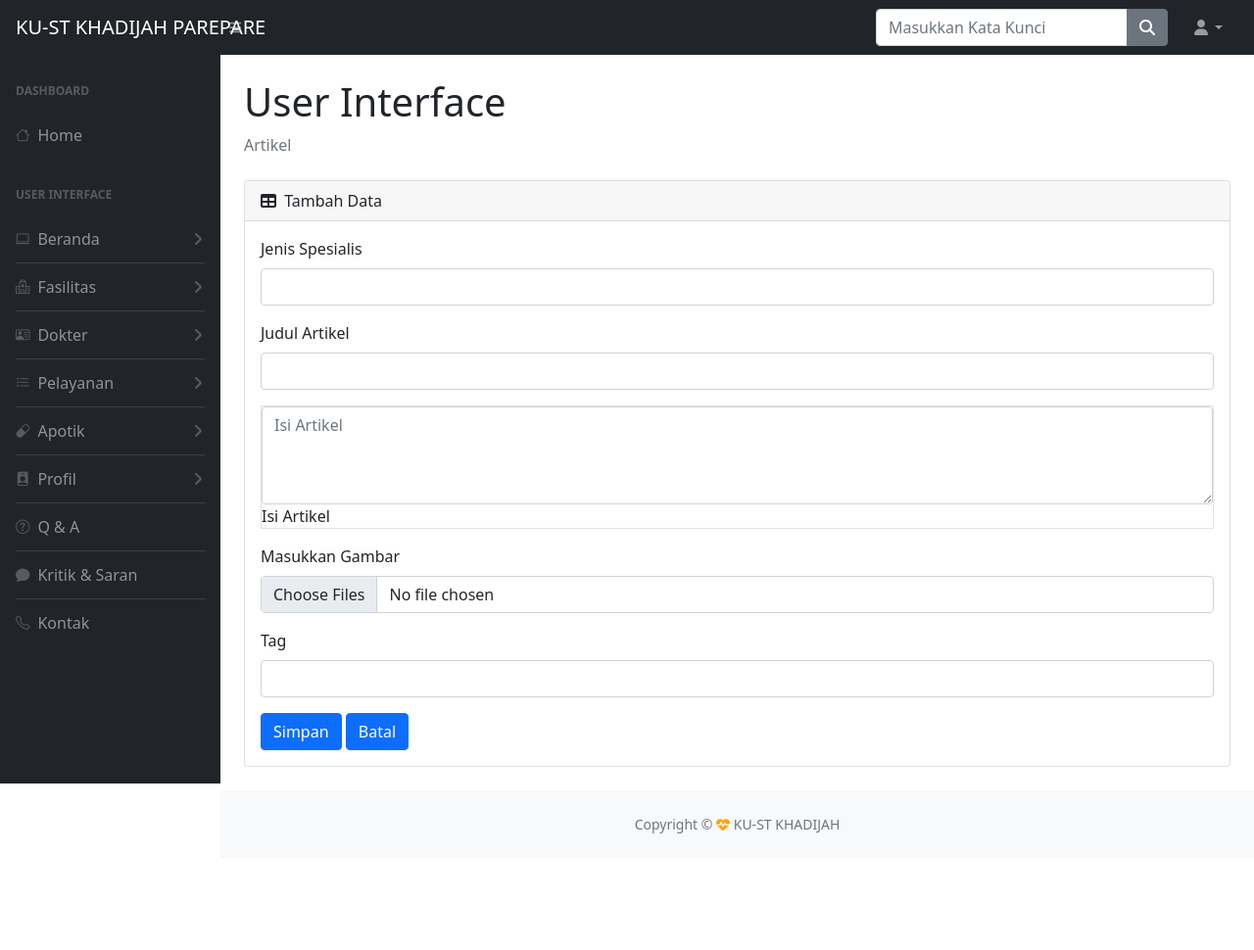
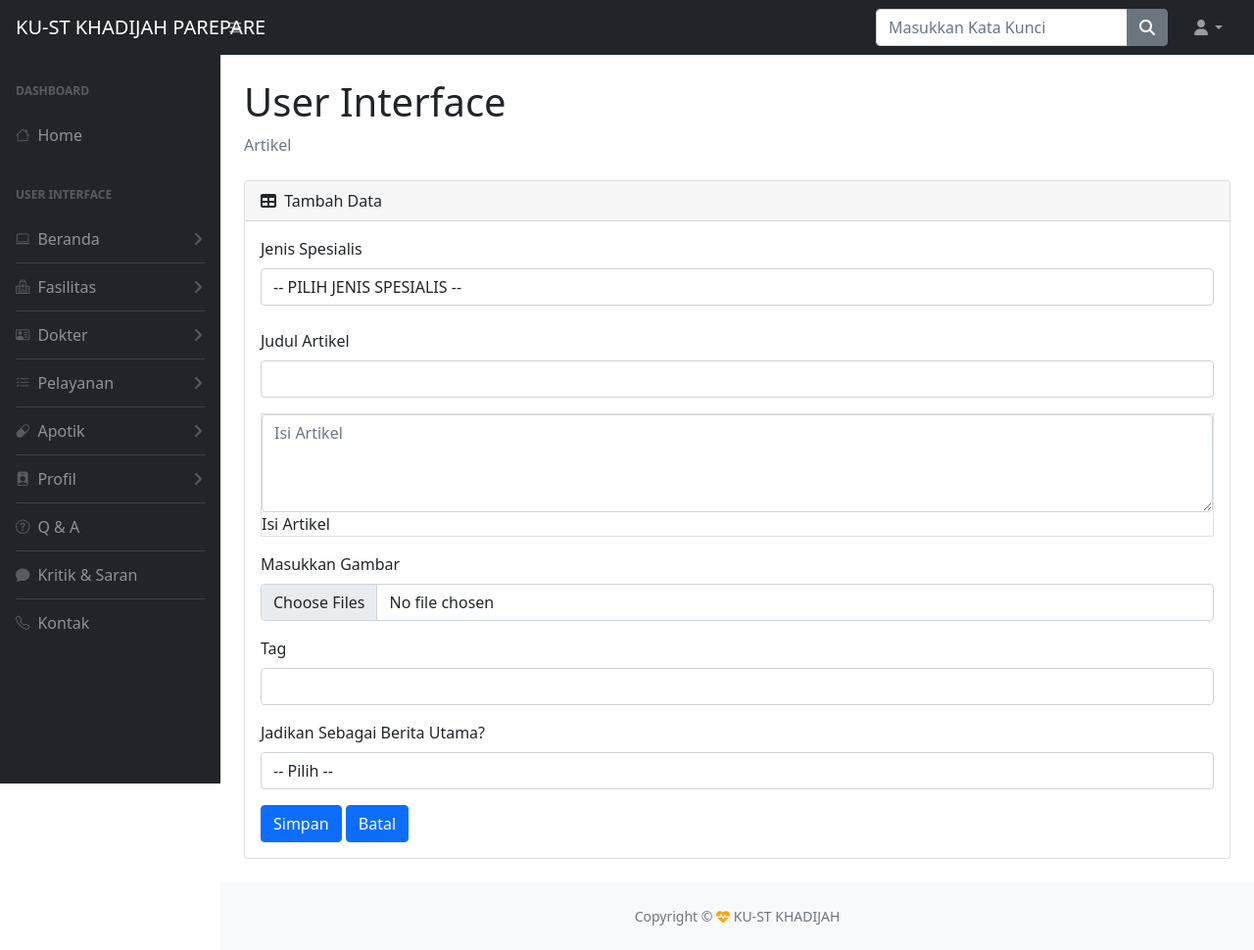
Before and after one commit to taufiq19/webklinik, a PHP site: page /admin/Proses/tambahartikel.php in a window 1280 px wide. Shown: the whole page at 98% size. Before the commit the page ends 851 px from the top, so only its background shows below. Run offline with PHP 8.4, Linux system fonts and the light colour scheme; some libraries are stand-ins or nearby versions.

Commit message:
commit kedua

```diff
--- a/admin/Proses/tambahartikel.php
+++ b/admin/Proses/tambahartikel.php
@@ -186,13 +186,20 @@
                         </div>
                         <div class="card-body">
                             <form>
-                                <div class="mb-3">
-                                    <label for="namagambar" class="form-label">Jenis Spesialis</label>
-                                    <input type="" class="form-control" id="" aria-describedby="">
+                                <div class="form-group">
+                                    <label for="status" class="form-label">Jenis Spesialis</label>
+                                    <select name="status" id="status" class="form-control ">
+                                        <option style="background-color: lavender;" value="N">-- PILIH JENIS SPESIALIS --</option>
+                                        <option value="PENYAKIT DALAM">PENYAKIT DALAM</option>
+                                        <option value="BEDAH">BEDAH</option>
+                                        <option value="ANAK">ANAK</option>
+                                        <option value="KANDUNGAN">KANDUNGAN</option>
+                                    </select>
                                 </div>
+                                <br>
                                 <div class="mb-3">
                                     <label for="namagambar" class="form-label">Judul Artikel</label>
-                                    <input type="" class="form-control" id="" aria-describedby="">
+                                    <input type="" class="form-control" id="" >
                                 </div>
                                 <div class="form-floating mb-3">
                                     <div id="toolbar-container"></div>
@@ -209,6 +216,16 @@
                                     <label for="ketgambar" class="form-label">Tag</label>
                                     <input type="" class="form-control" id="" aria-describedby="">
                                 </div>
+
+                                <div class="form-group mb-3">
+                                    <label for="kategori" class="form-label">Jadikan Sebagai Berita Utama?</label>
+                                    <select name="kategori" id="kategori" class="form-control ">
+                                        <option value="N">-- Pilih --</option>
+                                        <option value="Y">Ya</option>
+                                        <option value="N">Tidak</option>
+                                    </select>
+                                </div>
+
                                 <button type="submit" class="btn btn-primary">Simpan</button>
                                 <button type="submit" class="btn btn-primary">Batal</button>
                             </form>
```
Also changed, not shown: admin/index.php (renamed from admin/index.html).
